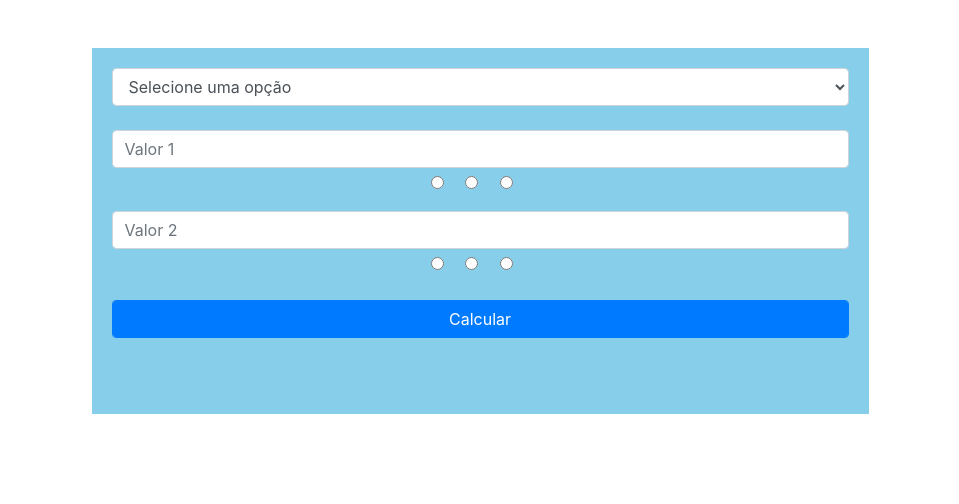
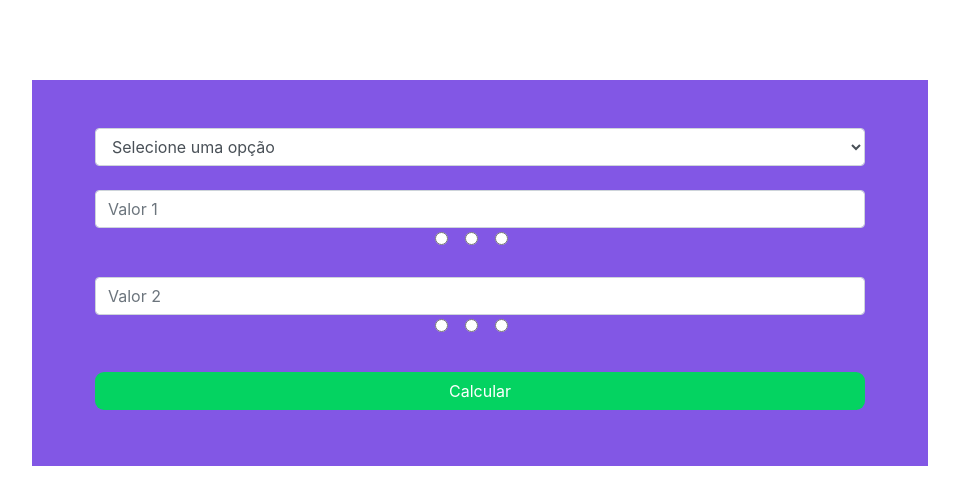
Before and after one commit to mateuscardoso99/calceletricajs, a plain HTML site: page index.html in a window 1280 px wide. Shown: the whole page, without its empty margins (160-1119 px from the left). Drawn offline with nearby package versions, Linux system fonts and the light colour scheme.

Commit message:
alterações no css

```diff
--- a/index.html
+++ b/index.html
@@ -7,24 +7,51 @@
 	    <title>Calculadora Elétrica</title>
 
 	    <style>
-
+	    	.container{
+	    		width: 70%;
+	    		background-color: #8257E5;
+	    		margin-bottom: 5rem;
+				margin-top: 5rem;
+	    	}
 	    	.conteudo{
-    		width: 70%;
-    		background-color: skyblue;
-    		margin: auto;
-    		padding: 20px;
+	    		padding: 3rem;
 	    	}
-
+	    	.labels{
+	    		display: flex;
+				flex-direction: column;
+				align-items: flex-start;
+				justify-content: center;
+				line-height: 2rem;
+				margin-bottom: 2rem;
+				color: #fff;
+	    	}
+	    	.button{
+	    		background: #04d361;
+				color: #fff;
+				border: none;
+				border-radius: 9px;
+	    	}
+	    	.button:hover{
+	    		background: #10f376;
+	    	}
+	    	#resultado{
+	    		display: flex;
+				align-items: center;
+				justify-content: center;
+				color: #fff;
+	    	}
+	    	@media (min-width: 400px){
+	    		.labels{
+	    			flex-direction: row;
+	    			align-items: center;
+	    		}
+	    	}
 	    </style>
-
 	</head>
 
 	<body onload="setOpcao()">
 		<div class="container">
-
-		<div class="conteudo mt-5">
-		<form>
-
+			<div class="conteudo">
 				<div class="form-group mb-4">
 				    <select class="form-control" id="combobox" onchange="verificaSelecionado(this)">
 				    	<option value="Selecione uma opção">Selecione uma opção</option>
@@ -38,19 +65,21 @@
 			    <div class="form-group text-center">
 			    	<input type="number" class="form-control" id="num1" placeholder="Valor 1" min="0" step="0.01">
 
-			  	<div class="form-check form-check-inline mt-2">
+			    	<div class="labels">
+					  	<div class="form-check form-check-inline mt-1">
 							<input class="form-check-input" type="radio" name="inlineRadioOptions" id="radio1" value="">
 							<label id="label1" class="form-check-label" for="radio1"></label>
 						</div>
 
-				<div class="form-check form-check-inline">
+						<div class="form-check form-check-inline mt-1">
 							<input class="form-check-input" type="radio" name="inlineRadioOptions" id="radio2" value="">
 							<label id="label2" class="form-check-label" for="radio2"></label>
 						</div>
 
-				<div class="form-check form-check-inline">
+						<div class="form-check form-check-inline mt-1">
 							<input class="form-check-input" type="radio" name="inlineRadioOptions" id="radio3" value="">
 							<label id="label3" class="form-check-label" for="radio3"></label>
+						</div>
 					</div>
 				</div>
 
@@ -58,35 +87,32 @@
 			  	<div class="form-group text-center">
 			    	<input type="number" class="form-control" id="num2" placeholder="Valor 2" min="0" step="0.01">
 
-				<div class="form-check form-check-inline mt-2">
+			    	<div class="labels">
+						<div class="form-check form-check-inline mt-1">
 				    		<input class="form-check-input" type="radio" name="inlineRadioOptions2" id="radio4" value="">
 				    		<label id="label4" class="form-check-label" for="radio4"></label>
 						</div>
 
-				<div class="form-check form-check-inline">
+						<div class="form-check form-check-inline mt-1">
 							<input class="form-check-input" type="radio" name="inlineRadioOptions2" id="radio5" value="">
 							<label id="label5" class="form-check-label" for="radio5"></label>
 						</div>
 
-				<div class="form-check form-check-inline">
+						<div class="form-check form-check-inline mt-1">
 							<input class="form-check-input" type="radio" name="inlineRadioOptions2" id="radio6" value="">
 							<label id="label6" class="form-check-label" for="radio6"></label>
 						</div>
 					</div>
+				</div>
 
-		   <button type="button" class="btn btn-primary form-control mb-2 mt-2" onclick="calcular()">Calcular</button>
+				<button type="button" class="button btn btn-success form-control mb-2 mt-2" onclick="calcular()">
+			    Calcular
+				</button>
+			</div>
 
-		</form>
-
-
-		<div id="resultado" class="text-center mt-5">
+			<div id="resultado" class="text-center"/>
 
 		</div>
-
-		</div>
-
-	</div>
-
 	</body>
 </html>
 
```
Lines whose indentation alone changed are shown as unchanged.
